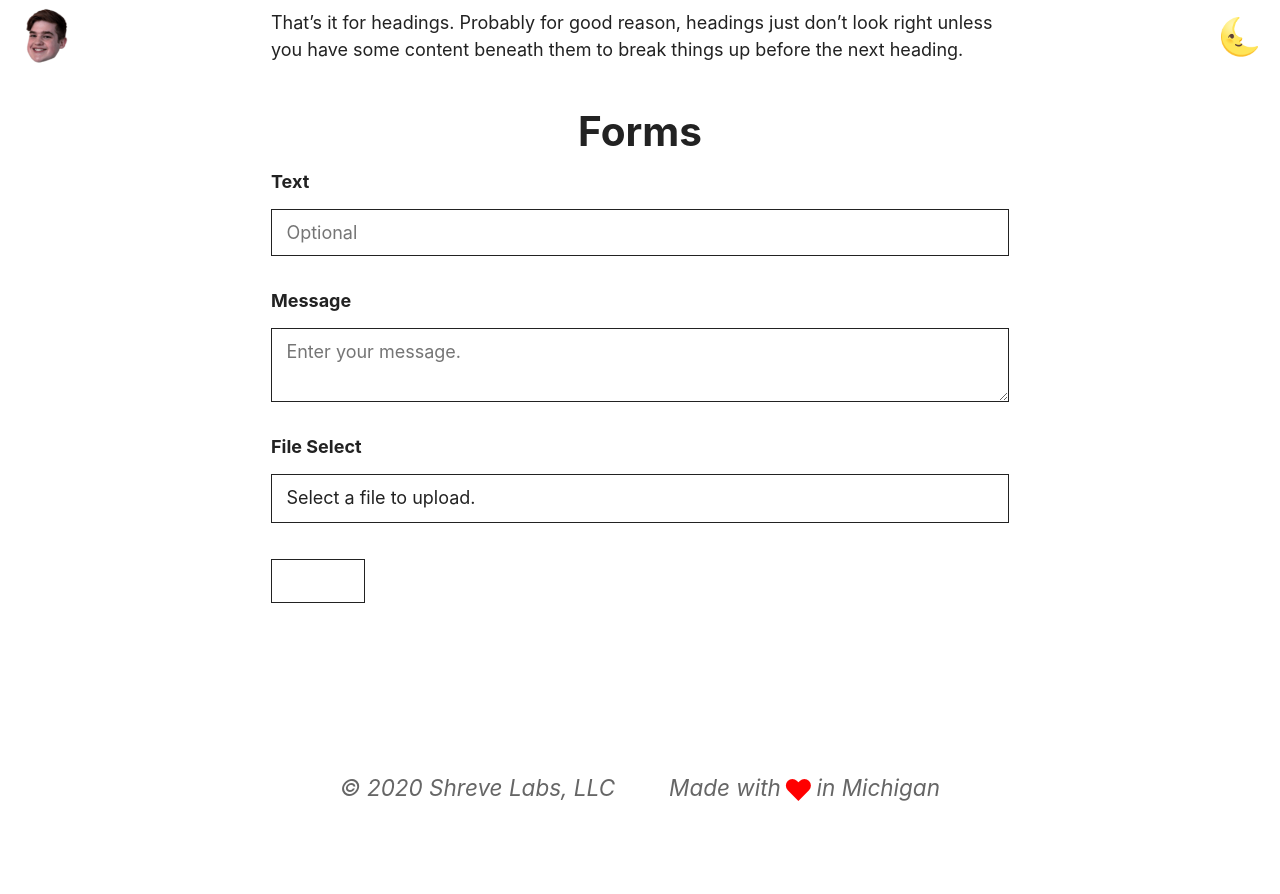
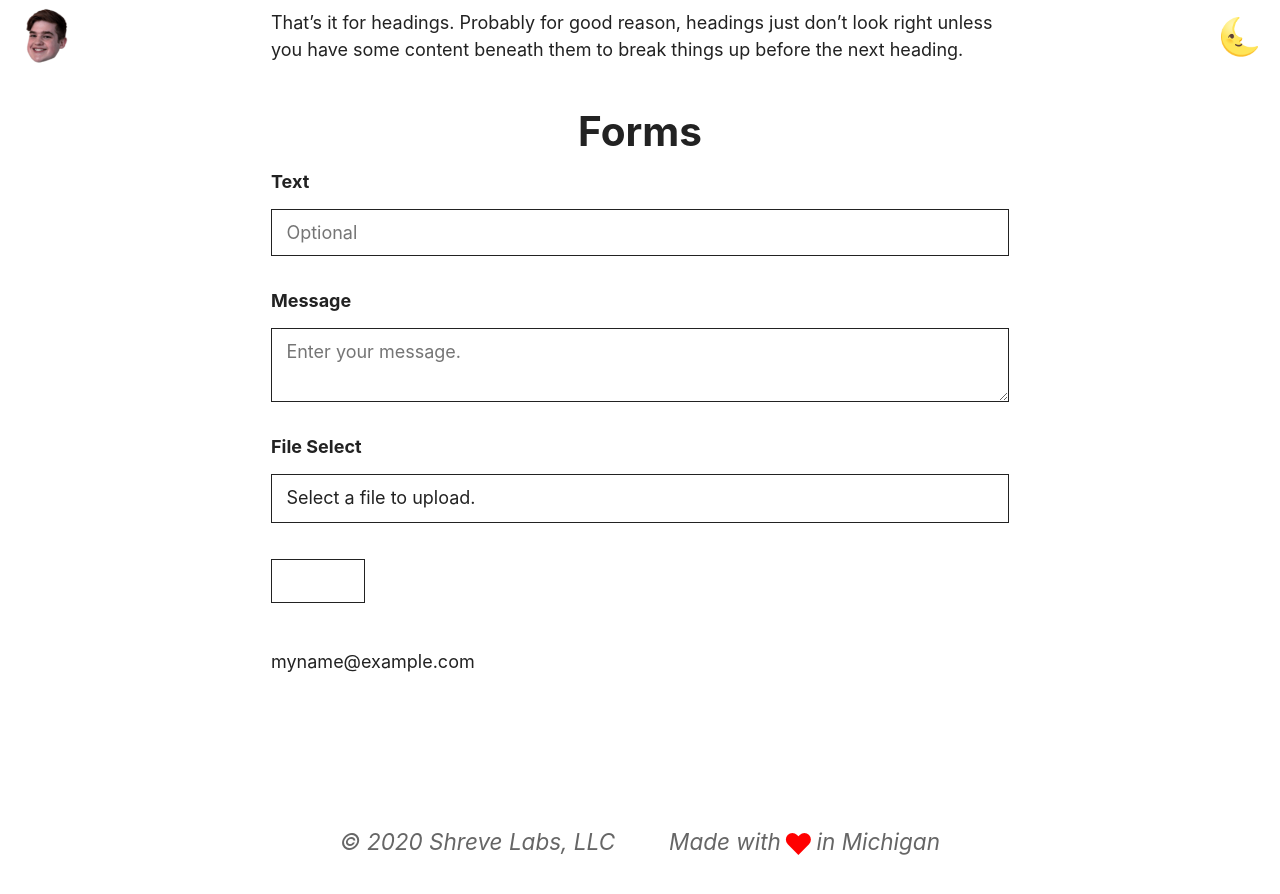
Before and after one commit to shreve/shreve.io, a Jekyll site: the page built from design-system.md, in a window 1280 px wide and 900 px high, scrolled down 1004 px. Shown: the top 894 px of the window. Built offline with Jekyll 4.4.1, drawn with Linux system fonts in a browser that asks for light colours; before the commit the page ends 1850 px from its top, so only the background shows below that.

Commit message:
Add test email address to unlisted page

```diff
--- a/design-system.md
+++ b/design-system.md
@@ -69,3 +69,5 @@ unless you have some content beneath them to break things up before the next hea
     <button>Submit</button>
   </div>
 </div>
+
+myname@example.com
```
